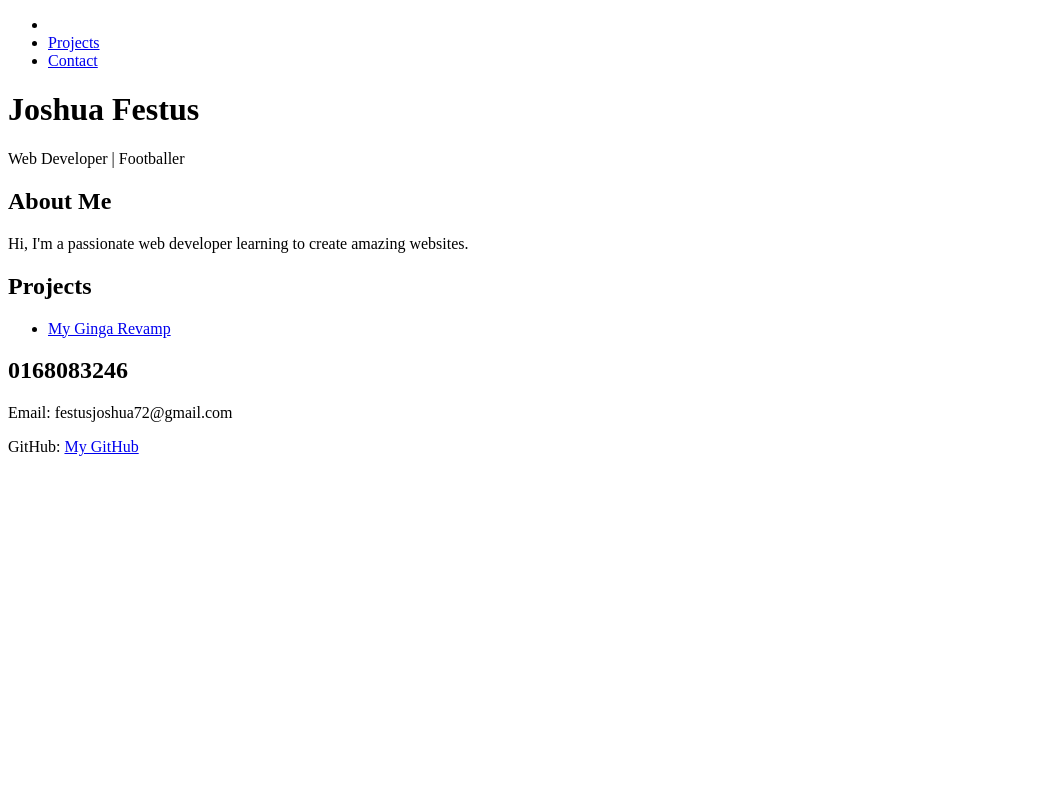
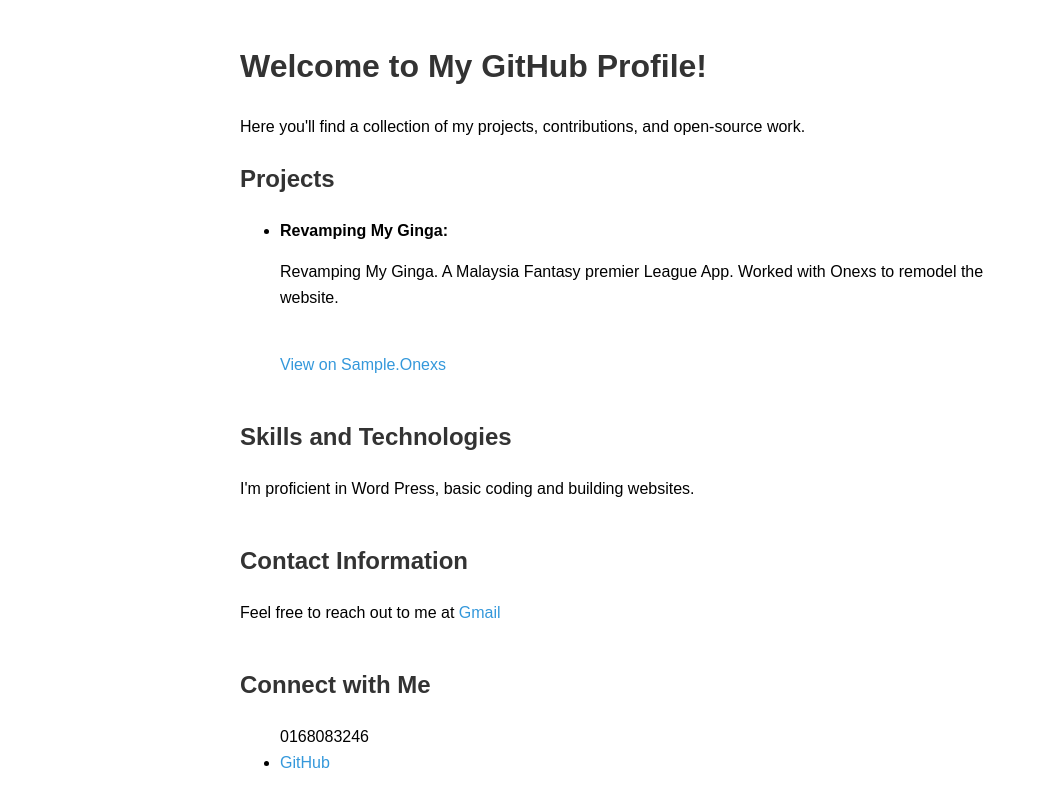
Before and after one commit to joshua-festus/portfolio, a plain HTML site: page index.html in a window 1280 px wide. Shown: the whole page, without its empty margins (0-1038 px from the left). Drawn offline with Linux system fonts and the light colour scheme.

Commit message:
Update index.html

```diff
--- a/index.html
+++ b/index.html
@@ -4,49 +4,75 @@
     <meta charset="UTF-8">
     <meta name="viewport" content="width=device-width, initial-scale=1.0">
     <title>My Portfolio</title>
-    <link rel="stylesheet" href="styles.css">
+    <style>
+        body {
+            font-family: Arial, sans-serif;
+            line-height: 1.6;
+            margin: 0;
+            padding: 20px;
+        }
+        .container {
+            max-width: 800px;
+            margin: 0 auto;
+        }
+        .section {
+            margin-bottom: 40px;
+        }
+        h1, h2, h3 {
+            color: #333;
+        }
+        a {
+            color: #3498db;
+            text-decoration: none;
+        }
+        a:hover {
+            text-decoration: underline;
+        }
+    </style>
 </head>
 <body>
-    <!--navigation bar-->
-    <nav>
-        <ul>
-            <li><a href="#about" Hi, I'm Joshua, a passionate web developer who recently embarked on an exciting journey in the world of tech. With my keen interest in front-end development, I've been dedicated to creating dynamic and user-friendly websites that offer a seamless user experience.
+    <div class="container">
+        <h1>Welcome to My GitHub Profile!</h1>
+        <p>Here you'll find a collection of my projects, contributions, and open-source work.</p>
 
-I specialize in front-end development with a strong focus on responsive design, user experience, and accessibility. In my recent projects, I have been fortunate to work on developing interactive websites and applications that have received positive feedback from users.
+        <div class="section">
+            <h2>Projects</h2>
+            <ul>
+                <li>
+                    <strong>Revamping My Ginga:</strong> <p>Revamping My Ginga. A Malaysia Fantasy premier League App. Worked with Onexs to remodel the website.</p>
+                    <br>
+                    <a href="https://sample2.onexs.my/" target="_blank">View on Sample.Onexs</a>
+                </li>
+                <!-- Add more projects as needed -->
+            </ul>
+        </div>
 
-I'm driven by a passion for using technology to solve real-world problems and creating intuitive experiences for users. I believe in the power of collaboration and continuous learning to stay updated with the latest trends and technologies.
+        <div class="section">
 
-When I'm not coding, you can find me exploring hiking trails, experimenting with new recipes, or enjoying a good book. But still doesn't mean I can do the coding write away. I just started learning  so yea that's all about me./a></li>
-            <li><a href="#projects">Projects</a></li>
-            <li><a href="#contact">Contact</a></li>
+
+                <!-- Add more contributions as needed -->
+
+        </div>
+
+        <div class="section">
+            <h2>Skills and Technologies</h2>
+            <p>I'm proficient in Word Press, basic coding and building websites.</p>
+        </div>
+
+        <div class="section">
+            <h2>Contact Information</h2>
+            <p>Feel free to reach out to me at <a href="mailto:festusjoshua72@gmail.com">Gmail</a>
+        </div>
+
+        <div class="section">
+            <h2>Connect with Me</h2>
+            <ul>
+                <num>0168083246</num>
+
+
+                <li><a href="https://github.com/yourusername" target="_blank">GitHub</a></li>
             </ul>
-</nav>
-
-    <header>
-        <h1>Joshua Festus</h1>
-        <p>Web Developer | Footballer</p>
-    </header>
-
-    <section id="about">
-        <h2>About Me</h2>
-        <p>Hi, I'm a passionate web developer learning to create amazing websites.</p>
-    </section>
-
-    <section id="projects">
-        <h2>Projects</h2>
-        <ul>
-
-            <li><a href="https://sample2.onexs.my/" target="_blank">My Ginga Revamp</a></li>
-
-        </ul>
-    </section>
-
-    <section id="contact">
-        <h2>0168083246</h2>
-        <p>Email: festusjoshua72@gmail.com</p>
-        <p>GitHub: <a href="https://github.com/joshuaFestus" target="_blank">My GitHub</a></p>
-    </section>
-
-    <script src="script.js"></script>
+        </div>
+    </div>
 </body>
 </html>
```
